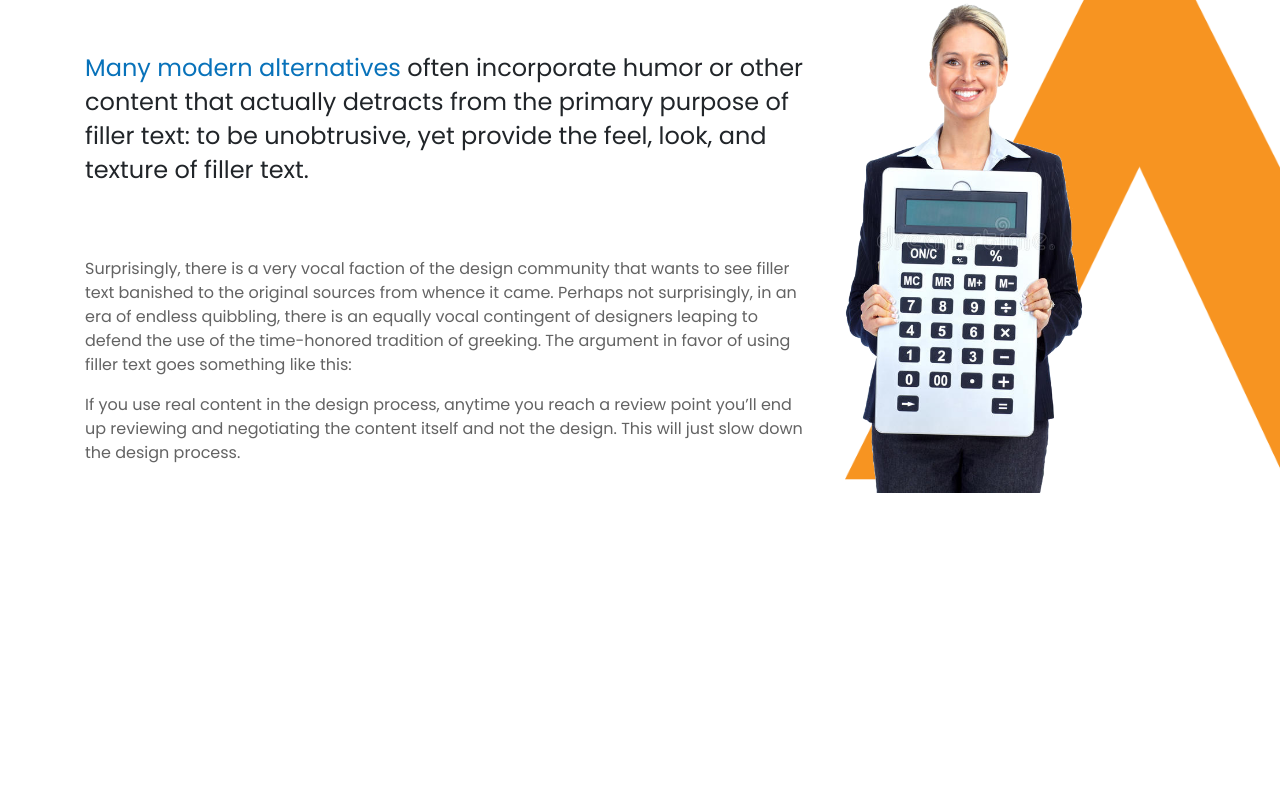
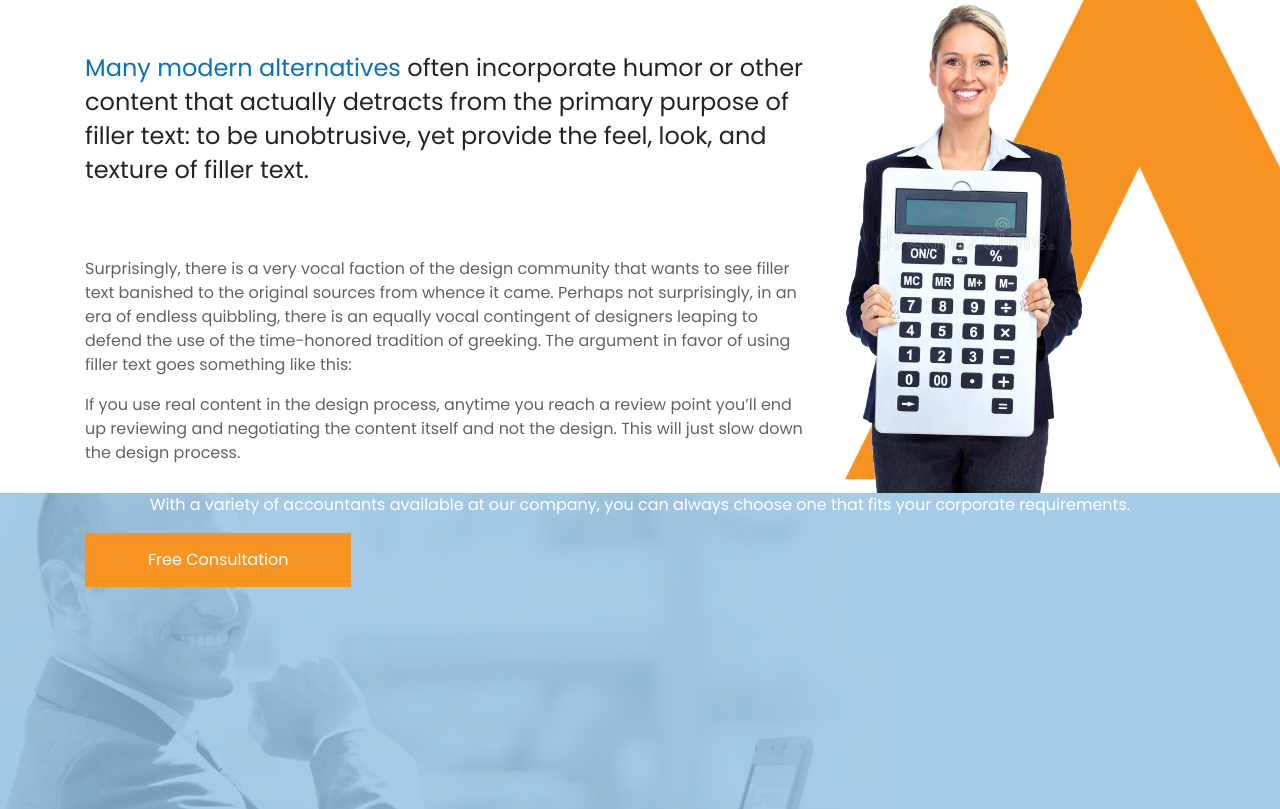
Before and after one commit to bsmith20681/accounting_firm, a plain HTML site: page index.html in a window 1280 px wide. Shown: the part 844-1653 px from the top of the page. Before the commit the page ends 1337 px from the top, so only its background shows below. Drawn offline with Linux system fonts and the light colour scheme.

Commit message:
added free consultation section

```diff
--- a/index.html
+++ b/index.html
@@ -87,6 +87,20 @@
     </div>
   </section>
 
+  <section id="freeConsultation">
+    <div class="container">
+      <div class="row">
+        <div class="col-lg-12">
+          <p class="text-center text-white">
+            With a variety of accountants available at our company, you can always choose
+              one that fits your corporate requirements.
+          </p>
+          <button class="btn-orange text-center">Free Consultation</button>
+        </div>
+      </div>
+    </div>
+  </section>
+
 
 
   <script src="js/bootstrap.js"></script>
--- /dev/null
+++ b/sass/components/_button.scss
@@ -0,0 +1,6 @@
+.btn-orange {
+  border: none;
+  background-color: #F79421;
+  color: white;
+  padding: 15px 63px;
+}
--- a/sass/mains.scss
+++ b/sass/mains.scss
@@ -1,4 +1,6 @@
 @import "abstracts/_variables";
+
+@import "components/_button";
 
 @import "base/_base";
 @import "base/_typography";
--- a/sass/pages/index.scss
+++ b/sass/pages/index.scss
@@ -73,3 +73,9 @@ nav {
     z-index: 0;
   }
 }
+
+#freeConsultation {
+  background-image: (linear-gradient(299deg, rgba(8, 114, 186, 0.36), rgba(8, 114, 186, 0.36)), url(../img/image_4.png));
+  height: 316px;
+  background-repeat: no-repeat;
+}
```
Also changed, not shown: css/mains.css, img/Group 72.png (deleted), img/image_4.png (added).
